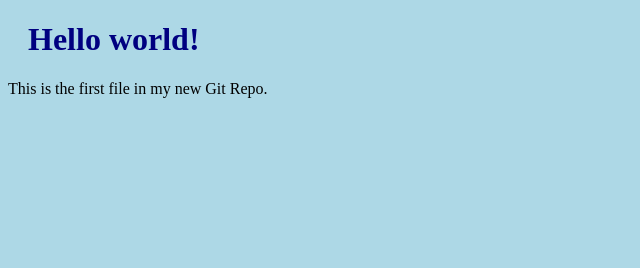
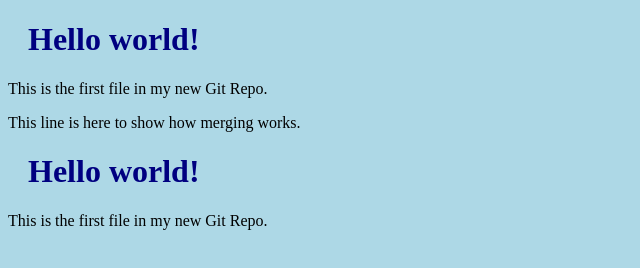
Before and after one commit to MrOmarJnr/gitProject, a plain HTML site: page index.html in a window 1280 px wide. Shown: the whole page, without its empty margins (0-640 px from the left). Drawn offline with Linux system fonts and the light colour scheme.

Commit message:
update index.html and committed image

```diff
--- a/index.html
+++ b/index.html
@@ -1,4 +1,17 @@
 <!DOCTYPE html>
+<html>
+<head>
+<title>Hello World!</title>
+<link rel="stylesheet" href="bluestyle.css">
+</head>
+<body>
+
+<h1>Hello world!</h1>
+<p>This is the first file in my new Git Repo.</p>
+<p>This line is here to show how merging works.</p>
+
+</body>
+</html><!DOCTYPE html>
 <html>
 <head>
 <title>Hello World!</title>
```
Also changed, not shown: hello-world-image.jpg (added).
